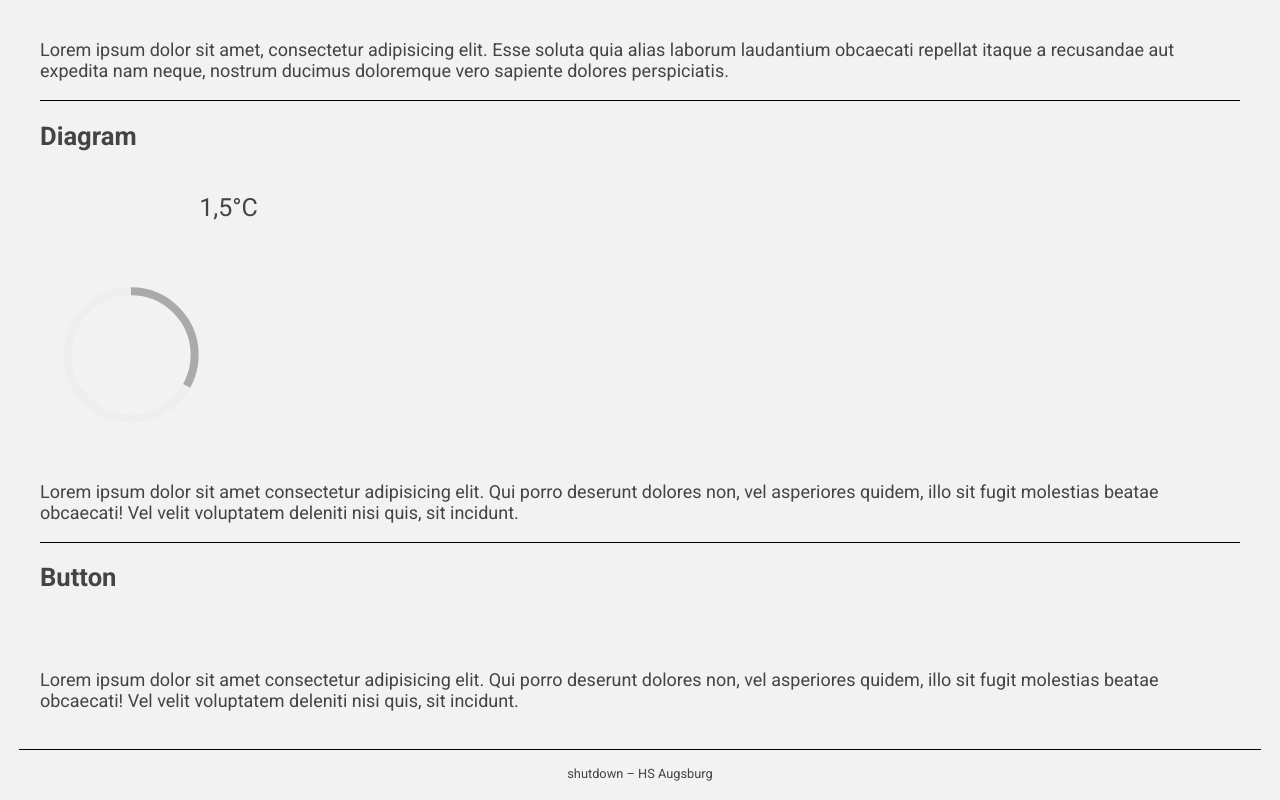
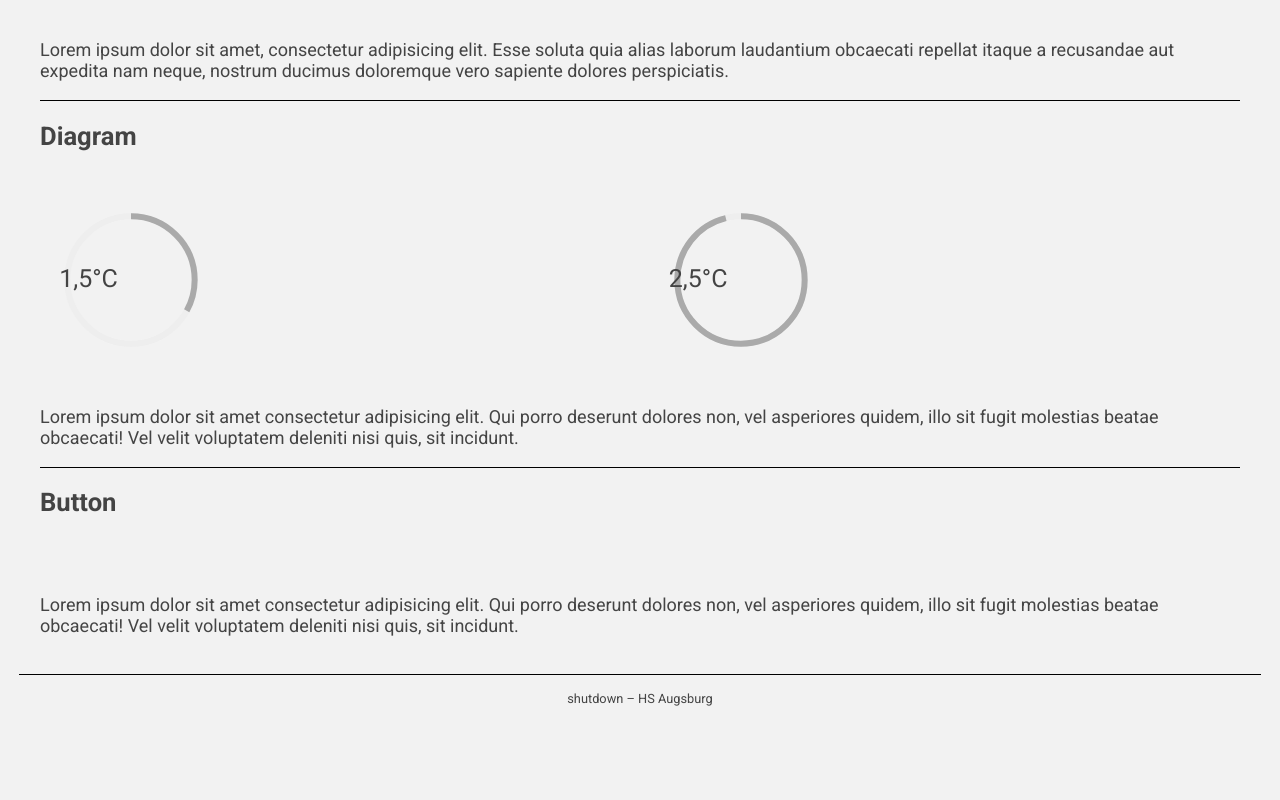
Before and after one commit to flogesell/shutdown, a Vue app in the folder frontend/: page /styleguide in a window 1280 px wide. Shown: the part 1574-2374 px from the top of the page. After the commit the page ends 2299 px from the top, so only its background shows below. Built offline with nearby package versions, Linux system fonts and the light colour scheme.

Commit message:
probability box cleanup & stroke change

```diff
--- a/frontend/src/components/probabilityBox.vue
+++ b/frontend/src/components/probabilityBox.vue
@@ -1,12 +1,12 @@
 <template>
     <div @mouseenter="displayPerc" @mouseleave="displayDeg" class="probability-container">
         <svg viewBox="0 0 35 35" id="circle" width="140px" height="140px">
-            <path d="M18 2.0845 a 15.9155 15.9155 0 0 1 0 31.831 a 15.9155 15.9155 0 0 1 0 -31.831" fill="none" stroke="#eee" stroke-width="2" />
+            <path d="M18 2.0845 a 15.9155 15.9155 0 0 1 0 31.831 a 15.9155 15.9155 0 0 1 0 -31.831" fill="none" stroke="#eee" stroke-width="1.5" />
         </svg>
         <svg viewBox="0 0 35 35" id="arc" width="140px" height="140px">
-            <path d="M18 2.0845 a 15.9155 15.9155 0 0 1 0 31.831 a 15.9155 15.9155 0 0 1 0 -31.831" fill="none" stroke="#aaa" stroke-width="2" :style="{ 'stroke-dasharray': percentage + ', 100' }" />
+            <path d="M18 2.0845 a 15.9155 15.9155 0 0 1 0 31.831 a 15.9155 15.9155 0 0 1 0 -31.831" fill="none" stroke="#aaa" stroke-width="1.5" :style="{ 'stroke-dasharray': percentage + ', 100' }" />
         </svg>
-        <p class="probability" id="number">{{ deg }}</p>
+        <p class="probability" :id="'number' + deg">{{ deg }}°C</p>
     </div>
 </template>
 
@@ -19,14 +19,14 @@ export default {
     },
     methods: {
         displayPerc() {
-           let nbr = document.getElementById('number');
+           let nbr = document.getElementById('number' + this.deg);
            let prc = this.$props.percentage;
            nbr.innerHTML = prc + "%";
         },
         displayDeg() {
-           let nbr = document.getElementById('number');
+           let nbr = document.getElementById('number' + this.deg);
            let deg = this.$props.deg;
-           nbr.innerHTML = deg;
+           nbr.innerHTML = deg + "°C";
         }
     }
 }
@@ -34,14 +34,18 @@ export default {
 
 <style scoped lang="scss">
     .probability-container {
-        margin-top: 75px;
+        display: block;
+        flex: none;
+        align-items: center;
+        text-align: center;
     }
     #arc {
         margin-left: -140px;
     }
     .probability {
-        margin-top: -90px;
         font-size: 25px;
+        position: absolute;
+        text-align: center;
     }
     #degree {
         opacity: 1;
--- a/frontend/src/views/Style.vue
+++ b/frontend/src/views/Style.vue
@@ -48,7 +48,8 @@
         <li id="diagram">
           <h2>Diagram</h2>
           <div class="flex">
-            <Probability-box :percentage='Math.round(Math.random()*100)' :deg="'1,5°C'"/>
+            <Probability-box :percentage='Math.round(Math.random()*100)' :deg="'1,5'"/>
+            <Probability-box :percentage='Math.round(Math.random()*100)' :deg="'2,5'"/>
           </div>
           <p>Lorem ipsum dolor sit amet consectetur adipisicing elit. Qui porro deserunt dolores non, vel asperiores quidem, illo sit fugit molestias beatae obcaecati! Vel velit voluptatem deleniti nisi quis, sit incidunt.</p>
         </li>
```
